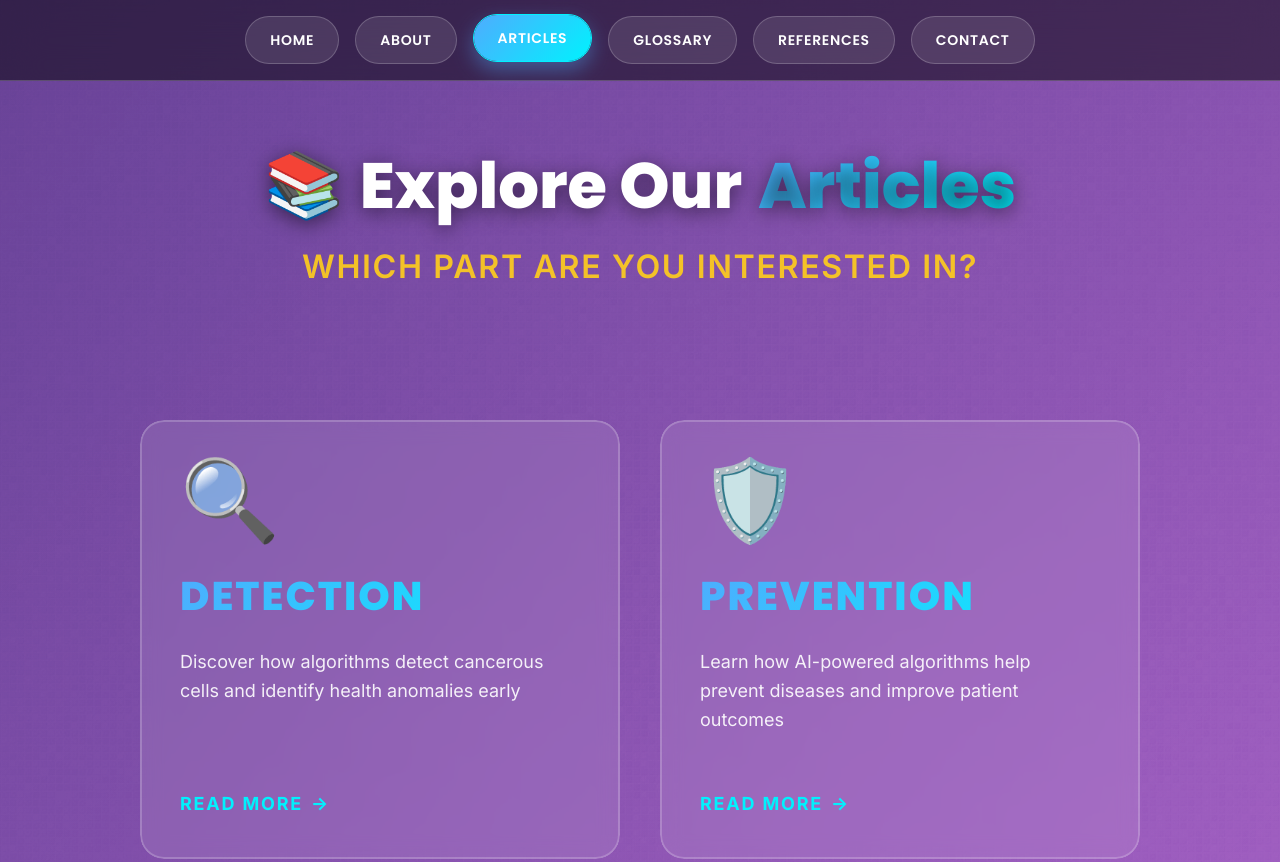
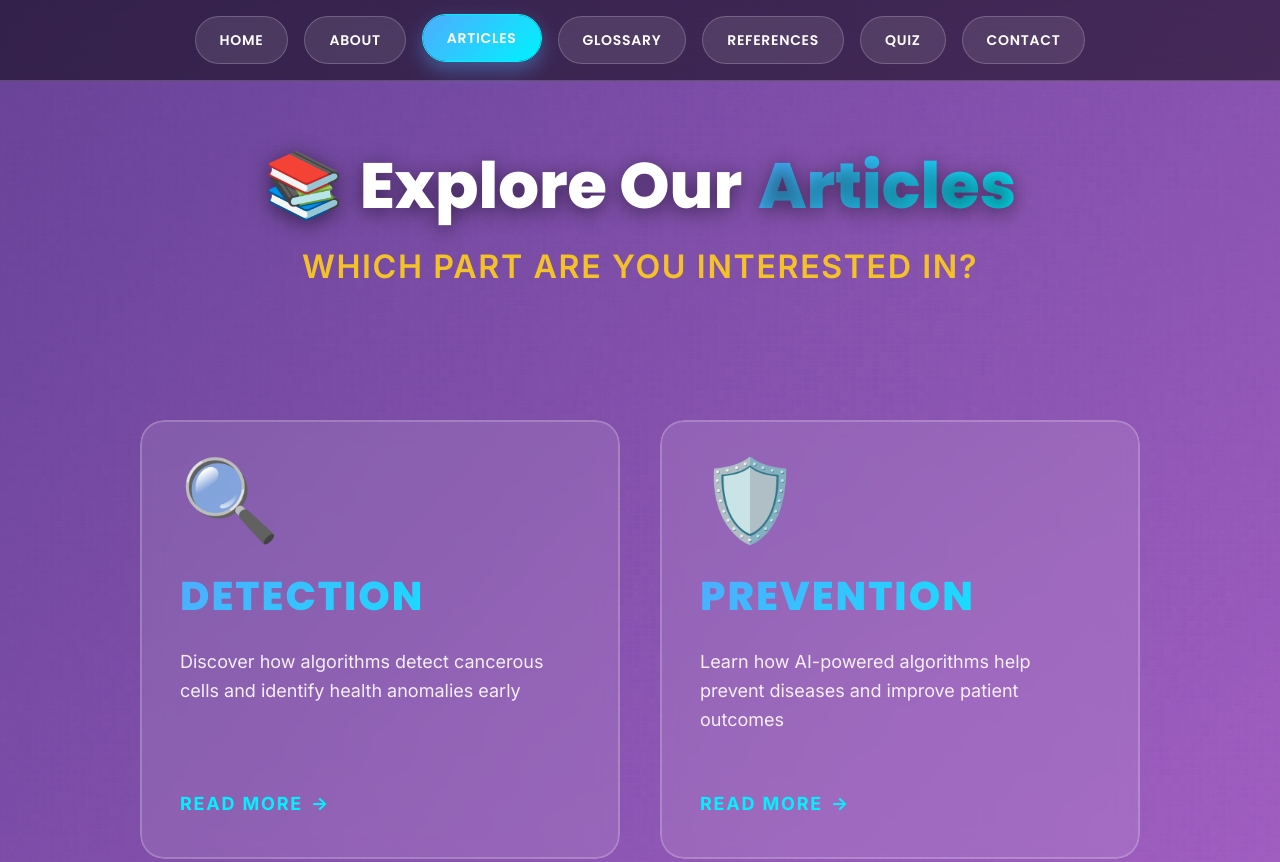
Before and after one commit to naaazim/Smart-medicine, a plain HTML site: page articles.html in a window 1280 px wide. Shown: the top 862 px of the page. Drawn offline with Linux system fonts and the light colour scheme.

Commit message:
Nouvelle vie, nouveau départ

```diff
--- a/articles.html
+++ b/articles.html
@@ -19,6 +19,7 @@
             <a href="articles.html" class="nav-link active">ARTICLES</a>
             <a href="glossary.html" class="nav-link">GLOSSARY</a>
             <a href="references.html" class="nav-link">REFERENCES</a>
+            <a href="quiz.html" class="nav-link">QUIZ</a>
             <a href="contact.html" class="nav-link">CONTACT</a>
         </div>
     </nav>
```
Also changed, not shown: contact.html (+1 -0 lines), detection.html (+1 -0 lines), glossary.html (+1 -0 lines), home.html (+1 -0 lines), index.html (+4 -0 lines), prevention.html (+1 -0 lines), references.html (+1 -0 lines).
